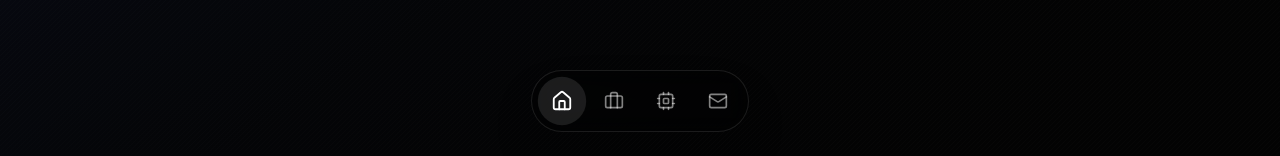
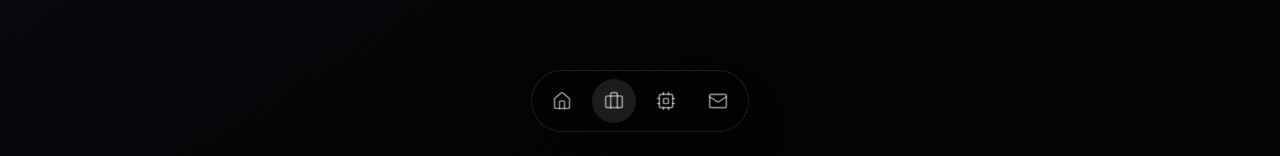
Before and after one commit to shemaikuzwe/my_portfolio, a Next.js app: page / in a window 1280 px wide. Shown: the part 644-800 px from the top of the page. Built offline with nearby package versions, Linux system fonts and the light colour scheme.

Commit message:
using shadcn tabs

```diff
--- a/app/layout.tsx
+++ b/app/layout.tsx
@@ -27,7 +27,6 @@ export const metadata: Metadata = {
   },
 };
 
-import Nav from "@/components/nav";
 import { TooltipProvider } from "@/components/ui/tooltip";
 // ... imports
 
@@ -41,10 +40,7 @@ export default function RootLayout({
       <body
         className={`${geistSans.variable} ${geistMono.variable} ${poppins.className} antialiased h-full`}
       >
-        <TooltipProvider>
-          <Nav />
-        </TooltipProvider>
-        {children}
+        <TooltipProvider>{children}</TooltipProvider>
       </body>
     </html>
   );
--- a/components/home.tsx
+++ b/components/home.tsx
@@ -2,12 +2,27 @@
 
 import Image from "next/image";
 import Link from "next/link";
-import { Github, ExternalLink } from "lucide-react";
+import { Tabs, TabsList, TabsTrigger } from "@/components/ui/tabs";
+import {
+  Tooltip,
+  TooltipContent,
+  TooltipTrigger,
+  TooltipProvider,
+} from "@/components/ui/tooltip";
+import {
+  Github,
+  ExternalLink,
+  Home as HomeIcon,
+  Briefcase,
+  Cpu,
+  Mail,
+} from "lucide-react";
 import { projects, tools } from "@/lib/data";
 import SocialMedias from "./social-medias";
 import { Card, CardFooter, CardHeader, CardTitle } from "@/components/ui/card";
 import { Badge } from "@/components/ui/badge";
 import { motion, Variants } from "framer-motion";
+import { useEffect, useState } from "react";
 
 const sectionVariants: Variants = {
   hidden: { opacity: 0, y: 20 },
@@ -38,8 +53,145 @@ const itemVariants: Variants = {
 };
 
 export default function Home() {
+  const [activeTab, setActiveTab] = useState("home");
+
+  useEffect(() => {
+    const handleScroll = () => {
+      const sections = ["home", "projects", "my-stacks", "contact"];
+      const scrollPosition = window.scrollY + window.innerHeight / 2;
+
+      for (const section of sections) {
+        const element = document.getElementById(section);
+        if (element) {
+          const { offsetTop, offsetHeight } = element;
+          if (
+            scrollPosition >= offsetTop &&
+            scrollPosition < offsetTop + offsetHeight
+          ) {
+            setActiveTab(section);
+            break;
+          }
+        }
+      }
+    };
+
+    window.addEventListener("scroll", handleScroll);
+    handleScroll(); // Check initial state
+    return () => window.removeEventListener("scroll", handleScroll);
+  }, []);
+
+  const handleTabChange = (value: string) => {
+    setActiveTab(value);
+    const element = document.getElementById(value);
+    if (element) {
+      element.scrollIntoView({ behavior: "smooth" });
+    }
+  };
+
   return (
     <div className="dark min-h-screen bg-black text-white relative">
+      <Tabs
+        value={activeTab}
+        onValueChange={handleTabChange}
+        className="w-full"
+      >
+        <div className="fixed bottom-6 left-1/2 -translate-x-1/2 z-50">
+          <TabsList className="flex items-center gap-2 p-2 bg-black/40 backdrop-blur-md border border-white/10 rounded-full shadow-2xl h-auto w-auto">
+            <TooltipProvider>
+              <Tooltip>
+                <TooltipTrigger asChild>
+                  <TabsTrigger
+                    value="home"
+                    className="relative p-3 rounded-full text-white/50 hover:text-white transition-colors"
+                  >
+                    {activeTab === "home" && (
+                      <motion.div
+                        layoutId="active-tab"
+                        className="absolute inset-0 bg-white/10 rounded-full"
+                        transition={{
+                          type: "spring",
+                          stiffness: 400,
+                          damping: 30,
+                        }}
+                      />
+                    )}
+                    <HomeIcon size={20} className="relative z-10" />
+                  </TabsTrigger>
+                </TooltipTrigger>
+                <TooltipContent>Home</TooltipContent>
+              </Tooltip>
+
+              <Tooltip>
+                <TooltipTrigger asChild>
+                  <TabsTrigger
+                    value="projects"
+                    className="relative p-3 rounded-full text-white/50 hover:text-white transition-colors"
+                  >
+                    {activeTab === "projects" && (
+                      <motion.div
+                        layoutId="active-tab"
+                        className="absolute inset-0 bg-white/10 rounded-full"
+                        transition={{
+                          type: "spring",
+                          stiffness: 400,
+                          damping: 30,
+                        }}
+                      />
+                    )}
+                    <Briefcase size={20} className="relative z-10" />
+                  </TabsTrigger>
+                </TooltipTrigger>
+                <TooltipContent>Projects</TooltipContent>
+              </Tooltip>
+
+              <Tooltip>
+                <TooltipTrigger asChild>
+                  <TabsTrigger
+                    value="my-stacks"
+                    className="relative p-3 rounded-full text-white/50 hover:text-white transition-colors"
+                  >
+                    {activeTab === "my-stacks" && (
+                      <motion.div
+                        layoutId="active-tab"
+                        className="absolute inset-0 bg-white/10 rounded-full"
+                        transition={{
+                          type: "spring",
+                          stiffness: 400,
+                          damping: 30,
+                        }}
+                      />
+                    )}
+                    <Cpu size={20} className="relative z-10" />
+                  </TabsTrigger>
+                </TooltipTrigger>
+                <TooltipContent>My Stack</TooltipContent>
+              </Tooltip>
+
+              <Tooltip>
+                <TooltipTrigger asChild>
+                  <TabsTrigger
+                    value="contact"
+                    className="relative p-3 rounded-full text-white/50 hover:text-white transition-colors"
+                  >
+                    {activeTab === "contact" && (
+                      <motion.div
+                        layoutId="active-tab"
+                        className="absolute inset-0 bg-white/10 rounded-full"
+                        transition={{
+                          type: "spring",
+                          stiffness: 400,
+                          damping: 30,
+                        }}
+                      />
+                    )}
+                    <Mail size={20} className="relative z-10" />
+                  </TabsTrigger>
+                </TooltipTrigger>
+                <TooltipContent>Contact</TooltipContent>
+              </Tooltip>
+            </TooltipProvider>
+          </TabsList>
+        </div>
         <div
           className="fixed inset-0 bg-linear-to-br from-gray-900 to-black z-0"
           style={{
@@ -195,12 +347,15 @@ export default function Home() {
             variants={sectionVariants}
             className="w-full py-20 px-5 text-center max-w-4xl mx-auto mb-20"
           >
-          <h2 className="text-3xl font-bold mb-8 text-gray-100">Contact Me</h2>
+            <h2 className="text-3xl font-bold mb-8 text-gray-100">
+              Contact Me
+            </h2>
             <div className="bg-gray-900/50 border border-gray-800 rounded-2xl p-8 shadow-xs">
               <SocialMedias />
             </div>
           </motion.section>
         </div>
+      </Tabs>
     </div>
   );
 }
--- a/components/nav.tsx
+++ /dev/null
@@ -1,61 +0,0 @@
-"use client";
-
-import { Home, Briefcase, Cpu, Mail } from "lucide-react";
-import Link from "next/link";
-import { useEffect, useState } from "react";
-import { Tooltip, TooltipContent, TooltipTrigger } from "./ui/tooltip";
-
-const navItems = [
-  { name: "Home", href: "#home", icon: <Home size={20} /> },
-  { name: "Projects", href: "#projects", icon: <Briefcase size={20} /> },
-  { name: "Stack", href: "#my-stacks", icon: <Cpu size={20} /> },
-  { name: "Contact", href: "#contact", icon: <Mail size={20} /> },
-];
-
-export default function Nav() {
-  const [active, setActive] = useState("#home");
-
-  useEffect(() => {
-    const handleScroll = () => {
-      const sections = ["home", "projects", "my-stacks", "contact"];
-      const current = sections.find((section) => {
-        const element = document.getElementById(section);
-        if (element) {
-          const rect = element.getBoundingClientRect();
-          return rect.top <= 100 && rect.bottom >= 100;
-        }
-        return false;
-      });
-      if (current) setActive(`#${current}`);
-    };
-
-    window.addEventListener("scroll", handleScroll);
-    return () => window.removeEventListener("scroll", handleScroll);
-  }, []);
-
-  return (
-    <div className="fixed bottom-6 left-1/2 -translate-x-1/2 z-50">
-      <nav className="flex items-center gap-2 p-2 bg-black/40 backdrop-blur-md border border-white/10 rounded-full shadow-2xl">
-        {navItems.map((item) => (
-          <Tooltip key={item.href}>
-            <TooltipTrigger asChild>
-              <Link
-                key={item.href}
-                href={item.href}
-                onClick={() => setActive(item.href)}
-                className={`p-3 rounded-full transition-all duration-300 ${
-                  active === item.href
-                    ? "bg-white/10 text-white scale-110"
-                    : "text-white/50 hover:text-white hover:bg-white/5"
-                }`}
-              >
-                {item.icon}
-              </Link>
-            </TooltipTrigger>
-            <TooltipContent>{item.name}</TooltipContent>
-          </Tooltip>
-        ))}
-      </nav>
-    </div>
-  );
-}
--- /dev/null
+++ b/components/ui/tabs.tsx
@@ -0,0 +1,55 @@
+"use client"
+
+import * as React from "react"
+import * as TabsPrimitive from "@radix-ui/react-tabs"
+
+import { cn } from "@/lib/utils"
+
+const Tabs = TabsPrimitive.Root
+
+const TabsList = React.forwardRef<
+  React.ElementRef<typeof TabsPrimitive.List>,
+  React.ComponentPropsWithoutRef<typeof TabsPrimitive.List>
+>(({ className, ...props }, ref) => (
+  <TabsPrimitive.List
+    ref={ref}
+    className={cn(
+      "inline-flex h-9 items-center justify-center rounded-lg bg-muted p-1 text-muted-foreground",
+      className
+    )}
+    {...props}
+  />
+))
+TabsList.displayName = TabsPrimitive.List.displayName
+
+const TabsTrigger = React.forwardRef<
+  React.ElementRef<typeof TabsPrimitive.Trigger>,
+  React.ComponentPropsWithoutRef<typeof TabsPrimitive.Trigger>
+>(({ className, ...props }, ref) => (
+  <TabsPrimitive.Trigger
+    ref={ref}
+    className={cn(
+      "inline-flex items-center justify-center whitespace-nowrap rounded-md px-3 py-1 text-sm font-medium ring-offset-background transition-all focus-visible:outline-none focus-visible:ring-2 focus-visible:ring-ring focus-visible:ring-offset-2 disabled:pointer-events-none disabled:opacity-50 data-[state=active]:bg-background data-[state=active]:text-foreground data-[state=active]:shadow",
+      className
+    )}
+    {...props}
+  />
+))
+TabsTrigger.displayName = TabsPrimitive.Trigger.displayName
+
+const TabsContent = React.forwardRef<
+  React.ElementRef<typeof TabsPrimitive.Content>,
+  React.ComponentPropsWithoutRef<typeof TabsPrimitive.Content>
+>(({ className, ...props }, ref) => (
+  <TabsPrimitive.Content
+    ref={ref}
+    className={cn(
+      "mt-2 ring-offset-background focus-visible:outline-none focus-visible:ring-2 focus-visible:ring-ring focus-visible:ring-offset-2",
+      className
+    )}
+    {...props}
+  />
+))
+TabsContent.displayName = TabsPrimitive.Content.displayName
+
+export { Tabs, TabsList, TabsTrigger, TabsContent }
--- a/package.json
+++ b/package.json
@@ -11,6 +11,7 @@
   "dependencies": {
     "@radix-ui/react-icons": "^1.3.0",
     "@radix-ui/react-slot": "^1.2.4",
+    "@radix-ui/react-tabs": "^1.1.13",
     "@radix-ui/react-tooltip": "^1.2.8",
     "class-variance-authority": "^0.7.0",
     "clsx": "^2.1.1",
```
Also changed, not shown: 1 other file (tests, documents, lock files or other folders). Lines whose indentation alone changed are shown as unchanged.
